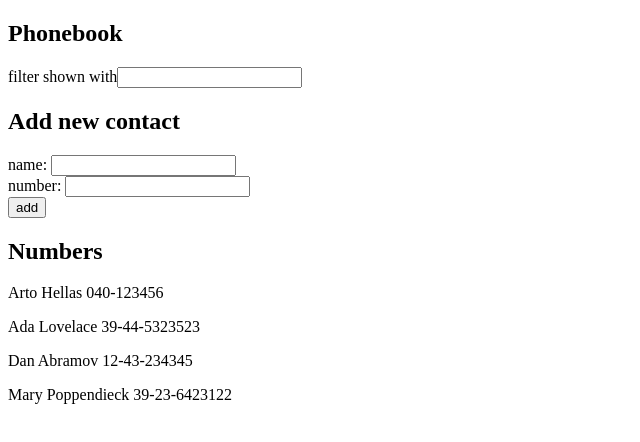
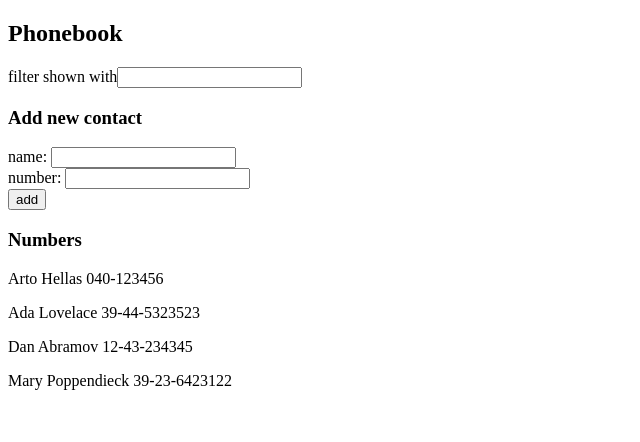
Before and after one commit to daniel-bogale/full-stack-open-course, a React (Vite) app in the folder part2/phonebook/: page / in a window 1280 px wide. Shown: the top 442 px of the page, without its empty margins (0-640 px from the left). Built offline with nearby package versions, Linux system fonts and the light colour scheme.

Commit message:
refactoring is completed

```diff
--- a/part2/phonebook/src/App.jsx
+++ b/part2/phonebook/src/App.jsx
@@ -1,4 +1,7 @@
 import { useState } from "react";
+import Filter from "./components/Filter";
+import PersonForm from "./components/PersonForm";
+import Persons from "./components/Persons";
 
 const App = () => {
   const [persons, setPersons] = useState([
@@ -48,38 +51,21 @@ const App = () => {
     <div>
       <h2>Phonebook</h2>
 
-      <div>
-        filter shown with
-        <input type="text" onChange={onFilterChangeHandler} />
-      </div>
+      <Filter onFilterChangeHandler={onFilterChangeHandler} />
 
-      <h2>Add new contact</h2>
-      <form>
-        <div>
-          name: <input onChange={onNameChangeHandler} />
-        </div>
-        <div>
-          number: <input onChange={onNumberChangeHandler} />
-        </div>
-        <div>
-          <button type="submit" onClick={handleAddNumber}>
-            add
-          </button>
-        </div>
-      </form>
-      <h2>Numbers</h2>
+      <h3>Add new contact</h3>
 
-      {isFiltering
-        ? filteredPersons.map((person) => (
-            <p key={person.name}>
-              {person.name} {person.number}
-            </p>
-          ))
-        : persons.map((person) => (
-            <p key={person.name}>
-              {person.name} {person.number}
-            </p>
-          ))}
+      <PersonForm
+        onNameChangeHandler={onNameChangeHandler}
+        onNumberChangeHandler={onNumberChangeHandler}
+        handleAddNumber={handleAddNumber}
+      />
+      <h3>Numbers</h3>
+      <Persons
+        isFiltering={isFiltering}
+        persons={persons}
+        filteredPersons={filteredPersons}
+      />
     </div>
   );
 };
--- /dev/null
+++ b/part2/phonebook/src/components/Filter.jsx
@@ -0,0 +1,9 @@
+const Filter = ({ onFilterChangeHandler }) => {
+  return (
+    <div>
+      filter shown with
+      <input type="text" onChange={onFilterChangeHandler} />
+    </div>
+  );
+};
+export default Filter;
--- /dev/null
+++ b/part2/phonebook/src/components/PersonForm.jsx
@@ -0,0 +1,23 @@
+const PersonForm = ({
+  onNameChangeHandler,
+  onNumberChangeHandler,
+  handleAddNumber,
+}) => {
+  return (
+    <form>
+      <div>
+        name: <input onChange={onNameChangeHandler} />
+      </div>
+      <div>
+        number: <input onChange={onNumberChangeHandler} />
+      </div>
+      <div>
+        <button type="submit" onClick={handleAddNumber}>
+          add
+        </button>
+      </div>
+    </form>
+  );
+};
+
+export default PersonForm;
--- /dev/null
+++ b/part2/phonebook/src/components/Persons.jsx
@@ -0,0 +1,15 @@
+const Persons = ({ isFiltering, persons, filteredPersons }) => {
+  return isFiltering
+    ? filteredPersons.map((person) => (
+        <p key={person.name}>
+          {person.name} {person.number}
+        </p>
+      ))
+    : persons.map((person) => (
+        <p key={person.name}>
+          {person.name} {person.number}
+        </p>
+      ));
+};
+
+export default Persons;
```
